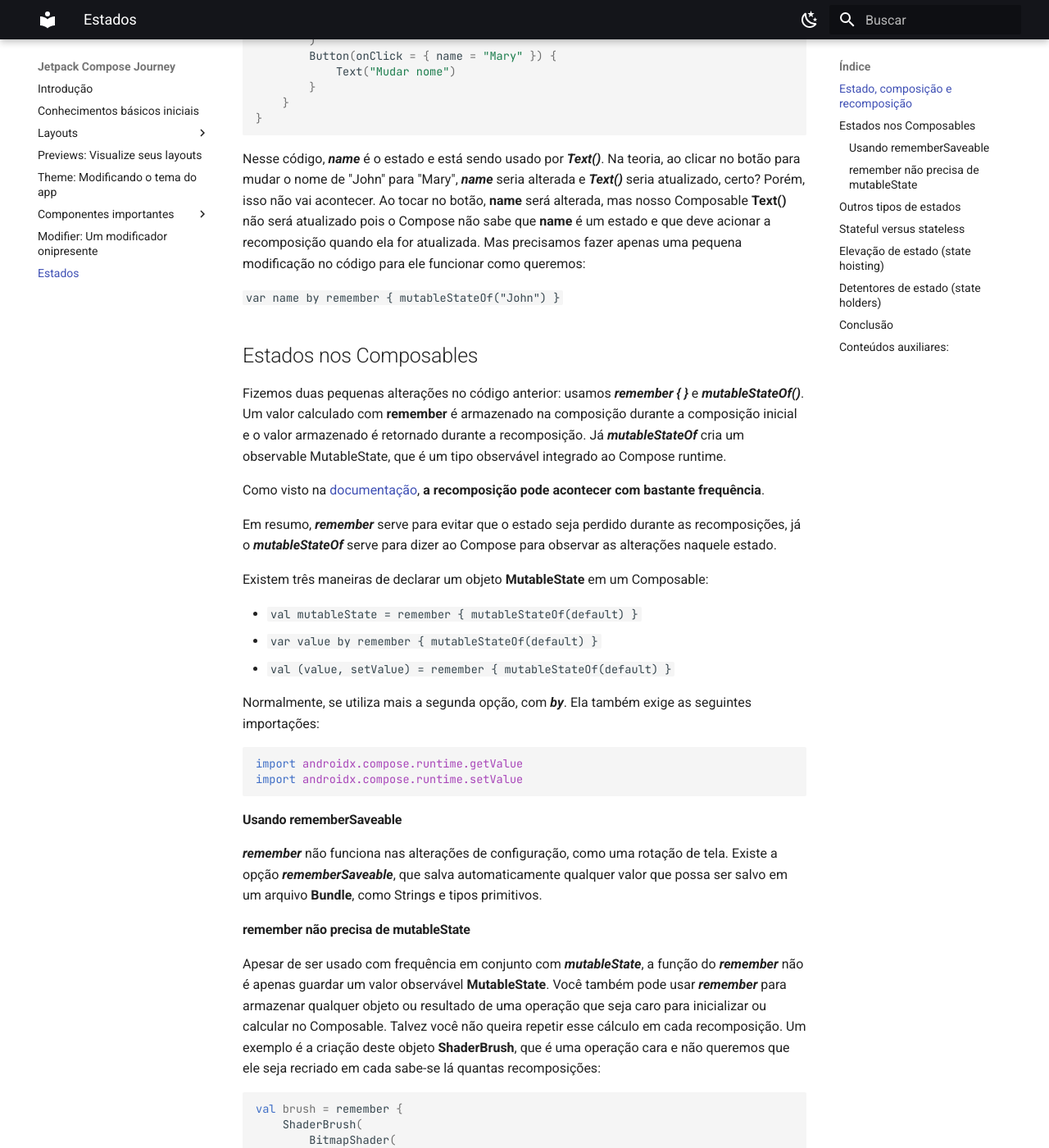
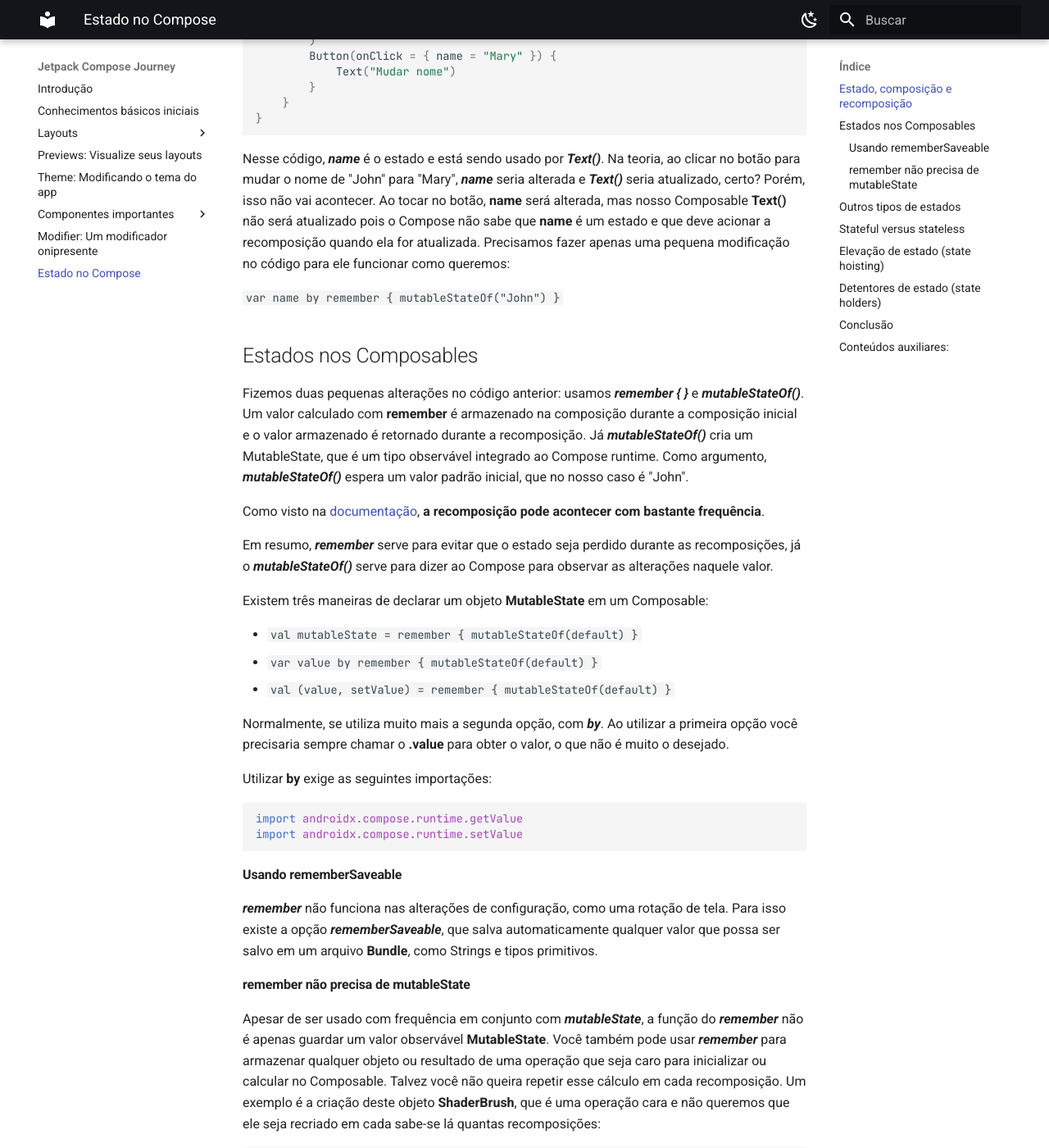
Before and after one commit to jsericksk/Jetpack-Compose-Journey, an MkDocs documentation site: the page built from docs/state.md, in a window 1280 px wide and 1400 px high, scrolled down 726 px. Shown: the whole window at 82% size. Built offline with MkDocs 1.6.1 and Material for MkDocs 9.7.7, drawn with Linux system fonts in a browser that asks for light colours; emoji names are drawn with the system emoji font; some of the changed text lies outside the part shown.

Commit message:
state.md atualizado

````diff
--- a/docs/state.md
+++ b/docs/state.md
@@ -1,4 +1,4 @@
-# Estados
+# Estado no Compose
 
 Já falamos um pouco sobre estados em seções anteriores, mas nessa vamos ver de uma forma mais detalhada como isso funciona no Jetpack Compose. **Um estado é qualquer valor que pode mudar com o tempo**. Esta é uma definição muito ampla e abrange tudo, desde um banco de dados Room até uma variável em uma classe.
 
@@ -26,17 +26,17 @@ private fun State() {
 }
 ```
 
-Nesse código, ***name*** é o estado e está sendo usado por ***Text()***. Na teoria, ao clicar no botão para mudar o nome de "John" para "Mary", ***name*** seria alterada e ***Text()*** seria atualizado, certo? Porém, isso não vai acontecer. Ao tocar no botão, **name** será alterada, mas nosso Composable **Text()** não será atualizado pois o Compose não sabe que **name** é um estado e que deve acionar a recomposição quando ela for atualizada. Mas precisamos fazer apenas uma pequena modificação no código para ele funcionar como queremos:
+Nesse código, ***name*** é o estado e está sendo usado por ***Text()***. Na teoria, ao clicar no botão para mudar o nome de "John" para "Mary", ***name*** seria alterada e ***Text()*** seria atualizado, certo? Porém, isso não vai acontecer. Ao tocar no botão, **name** será alterada, mas nosso Composable **Text()** não será atualizado pois o Compose não sabe que **name** é um estado e que deve acionar a recomposição quando ela for atualizada. Precisamos fazer apenas uma pequena modificação no código para ele funcionar como queremos:
 
 ```var name by remember { mutableStateOf("John") }```
 
 ## Estados nos Composables
 
-Fizemos duas pequenas alterações no código anterior: usamos ***remember { }*** e ***mutableStateOf()***. Um valor calculado com **remember** é armazenado na composição durante a composição inicial e o valor armazenado é retornado durante a recomposição. Já ***mutableStateOf*** cria um observable MutableState<T>, que é um tipo observável integrado ao Compose runtime.
+Fizemos duas pequenas alterações no código anterior: usamos ***remember { }*** e ***mutableStateOf()***. Um valor calculado com **remember** é armazenado na composição durante a composição inicial e o valor armazenado é retornado durante a recomposição. Já ***mutableStateOf()*** cria um MutableState<T>, que é um tipo observável integrado ao Compose runtime. Como argumento, ***mutableStateOf()*** espera um valor padrão inicial, que no nosso caso é "John".
 
 Como visto na [documentação](https://developer.android.com/jetpack/compose/mental-model#frequent), **a recomposição pode acontecer com bastante frequência**.
 
-Em resumo, ***remember*** serve para evitar que o estado seja perdido durante as recomposições, já o ***mutableStateOf*** serve para dizer ao Compose para observar as alterações naquele estado.
+Em resumo, ***remember*** serve para evitar que o estado seja perdido durante as recomposições, já o ***mutableStateOf()*** serve para dizer ao Compose para observar as alterações naquele valor.
 
 Existem três maneiras de declarar um objeto **MutableState** em um Composable:
 
@@ -44,7 +44,9 @@ Existem três maneiras de declarar um objeto **MutableState** em um Composable:
 - ```var value by remember { mutableStateOf(default) }```
 - ```val (value, setValue) = remember { mutableStateOf(default) }```
 
-Normalmente, se utiliza mais a segunda opção, com ***by***. Ela também exige as seguintes importações:
+Normalmente, se utiliza muito mais a segunda opção, com ***by***. Ao utilizar a primeira opção você precisaria sempre chamar o **.value** para obter o valor, o que não é muito o desejado.
+
+Utilizar **by** exige as seguintes importações:
 
 ```kotlin
 import androidx.compose.runtime.getValue
@@ -52,7 +54,7 @@ import androidx.compose.runtime.setValue
 ```
 #### Usando rememberSaveable
 
-***remember*** não funciona nas alterações de configuração, como uma rotação de tela. Existe a opção ***rememberSaveable***, que salva automaticamente qualquer valor que possa ser salvo em um arquivo **Bundle**, como Strings e tipos primitivos.
+***remember*** não funciona nas alterações de configuração, como uma rotação de tela. Para isso existe a opção ***rememberSaveable***, que salva automaticamente qualquer valor que possa ser salvo em um arquivo **Bundle**, como Strings e tipos primitivos.
 
 #### remember não precisa de mutableState
 
--- a/mkdocs.yml
+++ b/mkdocs.yml
@@ -53,7 +53,7 @@ nav:
     - 'Navigation Drawer': components/navigationdrawer.md
     - 'Outros componentes': components/others.md
   - 'Modifier: Um modificador onipresente': modifiers.md
-  - 'Estados': state.md
+  - 'Estado no Compose': state.md
 
 markdown_extensions:
   - pymdownx.tasklist
````
